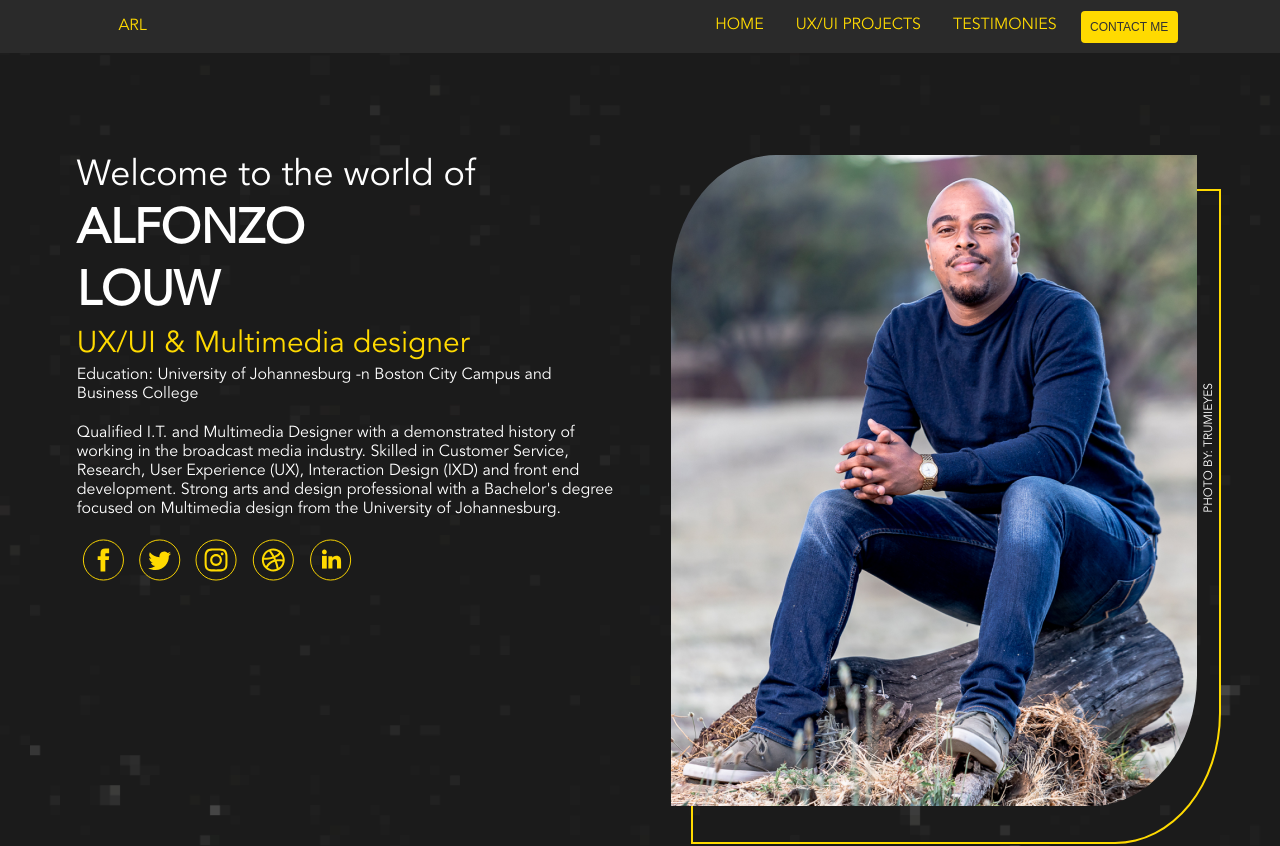
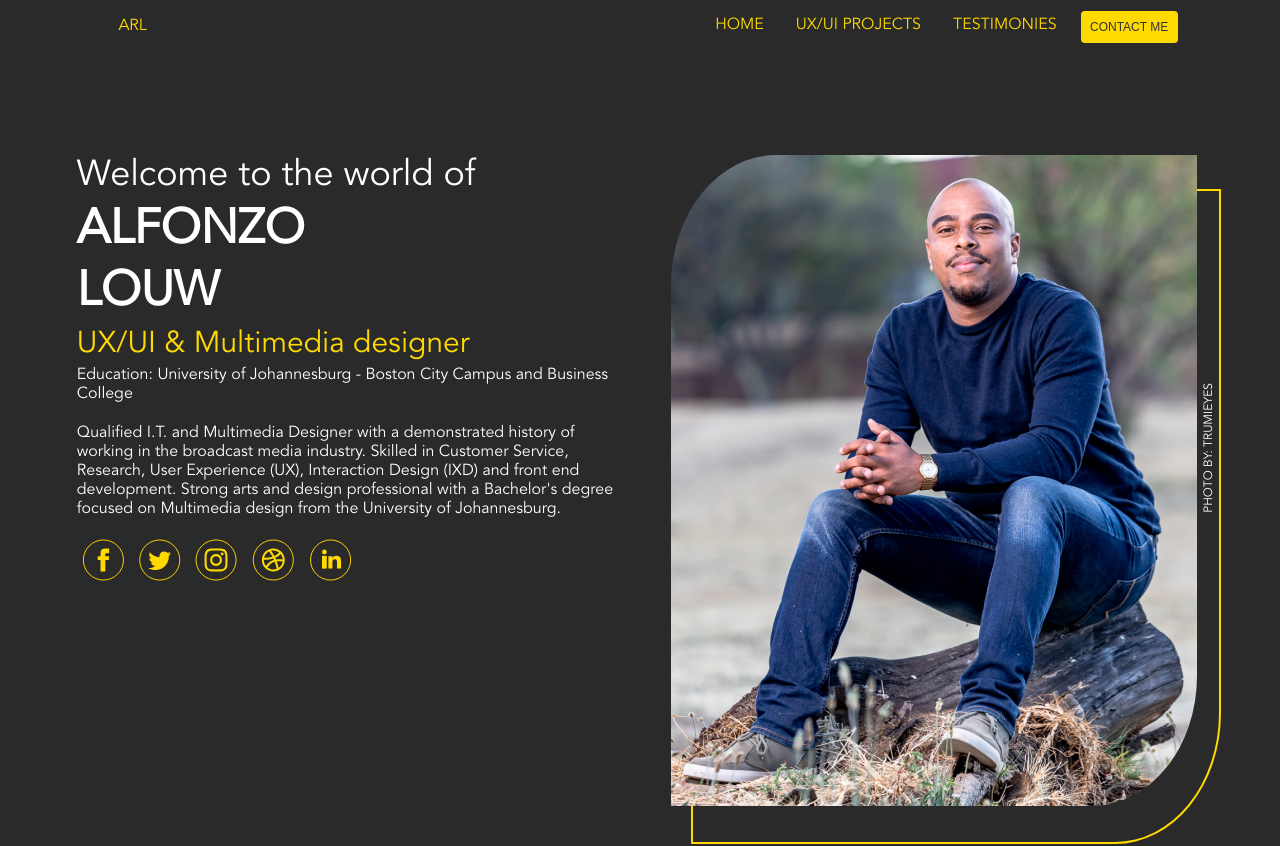
Before and after one commit to Alfonzo28/ARL, a React (Create React App) app: page / in a window 1280 px wide. Shown: the top 846 px of the page. Built offline with nearby package versions, Linux system fonts and the light colour scheme.

Commit message:
Animated bg

```diff
--- a/src/App.scss
+++ b/src/App.scss
@@ -18,7 +18,7 @@ html, body, #root, .App {
 .App {
   flex-direction: column;
   background-color: $secondary-color;
-  background: url("./assets/bg1.png") repeat center center;
+  background: url("./assets/BG.svg") repeat center center;
 
   background-attachment: fixed;
   background-position: center;
--- a/src/views/Bio/Bio.js
+++ b/src/views/Bio/Bio.js
@@ -9,7 +9,7 @@ export default class Bio extends Component {
 		const secondName = 'Louw';
 		const postHeader = 'UX/UI & Multimedia designer';
 		const bioParagraph1 = `
-		Education: University of Johannesburg -n Boston City Campus and Business College
+		Education: University of Johannesburg - Boston City Campus and Business College
         `;
 
 		const bioParagraph2 = `
```
Also changed, not shown: src/assets/BG.svg (added).
